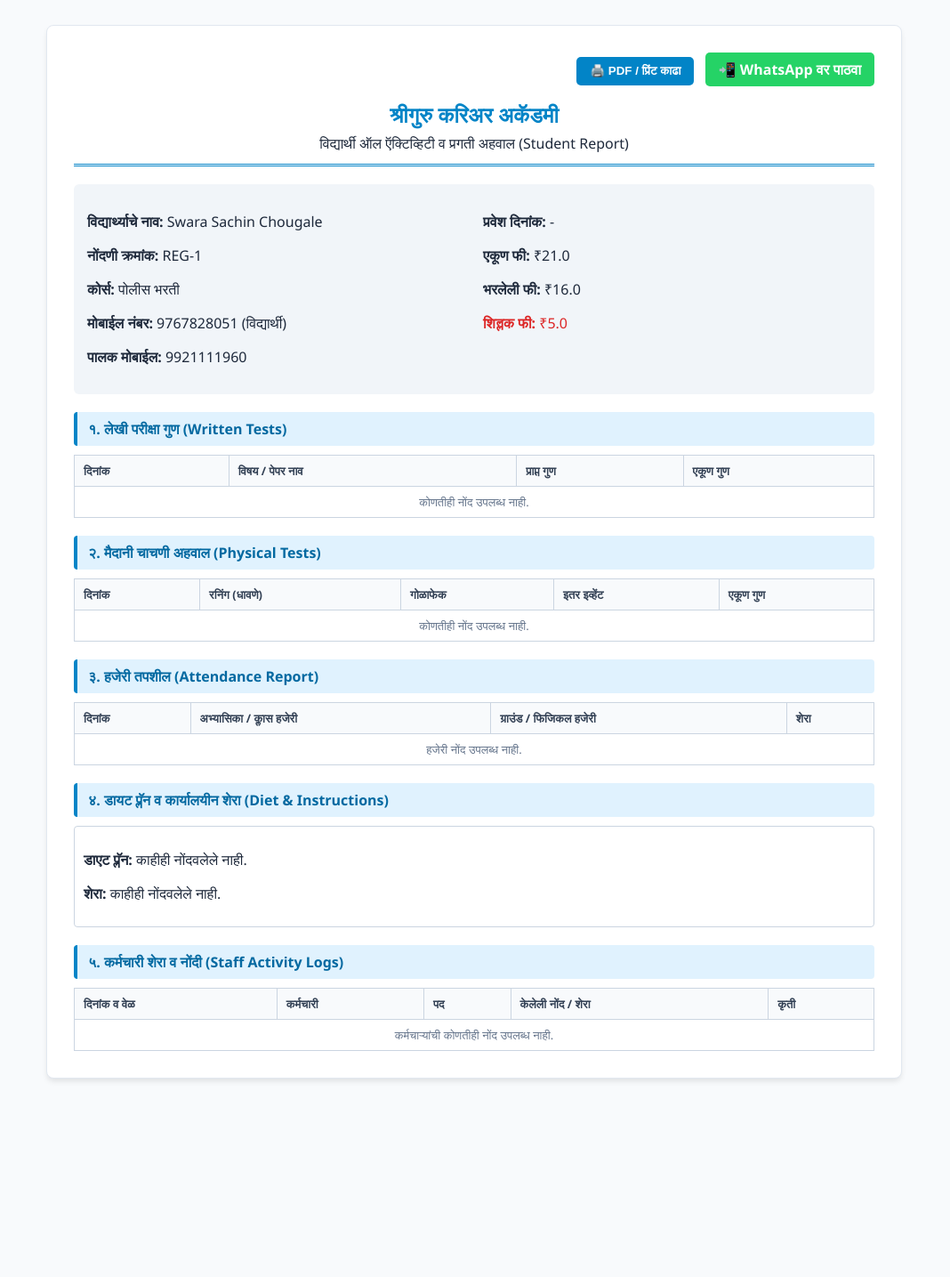
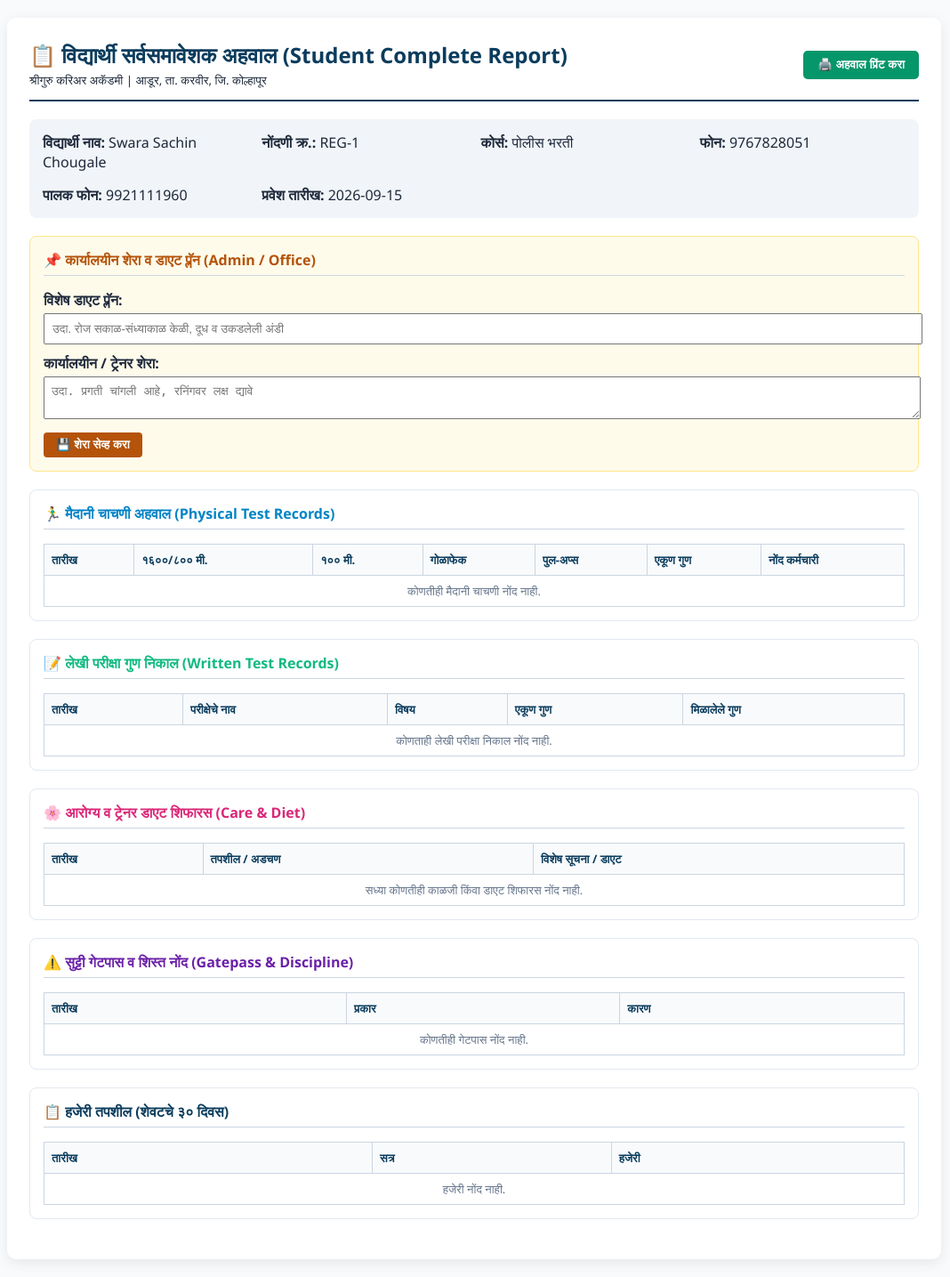
Before and after one commit to shreeguruacademy2015-star/shreeguru-system, a Flask app: page /student_report/1 in a window 1280 px wide. Shown: the whole page at 89% size, without its empty margins (107-1175 px from the left). Before the commit the page ends 1215 px from the top, so only its background shows below. Run offline with Flask 3, Linux system fonts and the light colour scheme; a user stored in the database is signed in; data comes from the database, SQL or seed files in the repository; data that the repository does not hold is empty.

Commit message:
Update student_report.html

```diff
--- a/templates/student_report.html
+++ b/templates/student_report.html
@@ -3,150 +3,160 @@
 <head>
     <meta charset="UTF-8">
     <meta name="viewport" content="width=device-width, initial-scale=1.0">
-    <title>स्टुडन्ट रिपोर्ट - {{ student.name }}</title>
+    <title>विद्यार्थी सर्वसमावेशक अहवाल - {{ student['name'] }}</title>
     <style>
-        body { font-family: 'Segoe UI', Tahoma, sans-serif; background: #f8fafc; padding: 20px; color: #1e293b; }
-        .report-box { max-width: 900px; margin: auto; background: white; padding: 30px; border-radius: 8px; box-shadow: 0 4px 6px -1px rgba(0,0,0,0.1); border: 1px solid #e2e8f0; }
-        .header { text-align: center; border-bottom: 3px double #0284c7; padding-bottom: 12px; margin-bottom: 20px; }
-        .header h2 { margin: 0; color: #0284c7; font-size: 24px; }
-        .grid-2 { display: grid; grid-template-columns: 1fr 1fr; gap: 20px; margin-bottom: 20px; background: #f1f5f9; padding: 15px; border-radius: 6px; }
-        .section-title { background: #e0f2fe; color: #0369a1; padding: 8px 12px; border-radius: 4px; font-weight: bold; margin-top: 20px; border-left: 4px solid #0284c7; }
-        table { width: 100%; border-collapse: collapse; margin-top: 10px; font-size: 13px; }
-        th, td { border: 1px solid #cbd5e1; padding: 8px 10px; text-align: left; }
-        th { background: #f8fafc; color: #334155; }
-        .btn { padding: 8px 15px; border: none; border-radius: 5px; cursor: pointer; text-decoration: none; font-weight: bold; display: inline-block; }
-        .btn-print { background: #0284c7; color: white; margin-right: 8px; }
-        .btn-wa { background: #25D366; color: white; }
-        .btn-save { background: #16a34a; color: white; margin-top: 8px; }
-        @media print {
-            .no-print { display: none; }
-            body { background: white; padding: 0; }
-            .report-box { box-shadow: none; border: none; max-width: 100%; padding: 0; }
-        }
+        body { font-family: 'Segoe UI', Arial, sans-serif; background: #f8fafc; color: #1e293b; margin: 0; padding: 20px; }
+        .container { max-width: 1000px; margin: auto; background: white; border-radius: 10px; padding: 25px; box-shadow: 0 4px 15px rgba(0,0,0,0.08); }
+        .header { border-bottom: 2px solid #0b3c5d; padding-bottom: 12px; margin-bottom: 20px; display: flex; justify-content: space-between; align-items: center; }
+        .info-grid { display: grid; grid-template-columns: repeat(auto-fit, minmax(200px, 1fr)); gap: 15px; background: #f1f5f9; padding: 15px; border-radius: 8px; margin-bottom: 20px; }
+        .card { background: white; border: 1px solid #e2e8f0; border-radius: 8px; padding: 15px; margin-bottom: 20px; }
+        h3 { color: #0b3c5d; margin-top: 0; border-bottom: 1.5px solid #cbd5e1; padding-bottom: 6px; font-size: 16px; }
+        table { width: 100%; border-collapse: collapse; margin-top: 8px; font-size: 13px; }
+        th, td { border: 1px solid #cbd5e1; padding: 8px; text-align: left; }
+        th { background: #f8fafc; color: #0b3c5d; }
+        .btn-print { background: #059669; color: white; border: none; padding: 8px 16px; border-radius: 5px; font-weight: bold; cursor: pointer; }
     </style>
 </head>
 <body>
-
-<div class="report-box">
-    <!-- ॲक्शन बटने -->
-    <div class="no-print" style="text-align: right; margin-bottom: 15px;">
-        <button onclick="window.print()" class="btn btn-print">🖨️ PDF / प्रिंट काढा</button>
-        <a href="https://web.whatsapp.com/send?phone=91{{ student.parent_phone or student.phone }}&text=नमस्कार,%20विद्यार्थी%20{{ student.name }}%20याचा%20प्रगती%20अहवाल%20(श्रीगुरु%20करिअर%20अकॅडमी)." target="_blank" class="btn btn-wa">📲 WhatsApp वर पाठवा</a>
+<div class="container">
+    <div class="header">
+        <div>
+            <h2 style="margin:0; color:#0b3c5d;">📋 विद्यार्थी सर्वसमावेशक अहवाल (Student Complete Report)</h2>
+            <small>श्रीगुरु करिअर अकॅडमी | आडूर, ता. करवीर, जि. कोल्हापूर</small>
+        </div>
+        <button onclick="window.print()" class="btn-print">🖨️ अहवाल प्रिंट करा</button>
     </div>
 
-    <!-- हेडर -->
-    <div class="header">
-        <h2>श्रीगुरु करिअर अकॅडमी</h2>
-        <p style="margin: 5px 0 0 0; font-weight: 500;">विद्यार्थी ऑल ऍक्टिव्हिटी व प्रगती अहवाल (Student Report)</p>
+    <!-- १. मूळ माहिती -->
+    <div class="info-grid">
+        <div><b>विद्यार्थी नाव:</b> {{ student['name'] }}</div>
+        <div><b>नोंदणी क्र.:</b> REG-{{ student['id'] }}</div>
+        <div><b>कोर्स:</b> {{ student['course'] }}</div>
+        <div><b>फोन:</b> {{ student['phone'] }}</div>
+        <div><b>पालक फोन:</b> {{ student['parent_phone'] }}</div>
+        <div><b>प्रवेश तारीख:</b> {{ student['admission_date'] }}</div>
     </div>
 
-    <!-- मूलभूत माहिती -->
-    <div class="grid-2">
-        <div>
-            <p><strong>विद्यार्थ्याचे नाव:</strong> {{ student.name }}</p>
-            <p><strong>नोंदणी क्रमांक:</strong> REG-{{ student.id }}</p>
-            <p><strong>कोर्स:</strong> {{ student.course or '-' }}</p>
-            <p><strong>मोबाईल नंबर:</strong> {{ student.phone }} (विद्यार्थी)</p>
-            <p><strong>पालक मोबाईल:</strong> {{ student.parent_phone or '-' }}</p>
+    <!-- २. ॲडमिन डाएट व शेरा -->
+    <div class="card" style="background:#fffbeb; border-color:#fde68a;">
+        <h3 style="color:#b45309;">📌 कार्यालयीन शेरा व डाएट प्लॅन (Admin / Office)</h3>
+        <form method="POST">
+            <div style="margin-bottom:10px;">
+                <label><b>विशेष डाएट प्लॅन:</b></label>
+                <input type="text" name="diet_plan" value="{{ student['diet_plan'] or '' }}" style="width:100%; padding:8px; margin-top:4px;" placeholder="उदा. रोज सकाळ-संध्याकाळ केळी, दूध व उकडलेली अंडी">
             </div>
-        <div>
-            <p><strong>प्रवेश दिनांक:</strong> {{ student.created_at or '-' }}</p>
-            <p><strong>एकूण फी:</strong> ₹{{ student.total_fees or 0 }}</p>
-            <p><strong>भरलेली फी:</strong> ₹{{ student.paid_fees or 0 }}</p>
-            <p style="color: #dc2626;"><strong>शिल्लक फी:</strong> ₹{{ (student.total_fees or 0) - (student.paid_fees or 0) }}</p>
+            <div style="margin-bottom:10px;">
+                <label><b>कार्यालयीन / ट्रेनर शेरा:</b></label>
+                <textarea name="admin_remark" rows="2" style="width:100%; padding:8px; margin-top:4px;" placeholder="उदा. प्रगती चांगली आहे, रनिंगवर लक्ष द्यावे">{{ student['admin_remark'] or '' }}</textarea>
             </div>
+            <button type="submit" style="background:#b45309; color:white; border:none; padding:6px 14px; border-radius:4px; font-weight:bold; cursor:pointer;">💾 शेरा सेव्ह करा</button>
+        </form>
     </div>
 
-    <!-- १. लेखी चाचणी -->
-    <div class="section-title">१. लेखी परीक्षा गुण (Written Tests)</div>
+    <!-- ३. मैदानी चाचणी नोंदी (क्लार्क व ट्रेनर) -->
+    <div class="card">
+        <h3 style="color:#0284c7;">🏃‍♂️ मैदानी चाचणी अहवाल (Physical Test Records)</h3>
         <table>
+            <thead>
+                <tr><th>तारीख</th><th>१६००/८०० मी.</th><th>१०० मी.</th><th>गोळाफेक</th><th>पुल-अप्स</th><th>एकूण गुण</th><th>नोंद कर्मचारी</th></tr>
+            </thead>
+            <tbody>
+                {% for p in physical_records %}
                 <tr>
-            <th>दिनांक</th><th>विषय / पेपर नाव</th><th>प्राप्त गुण</th><th>एकूण गुण</th>
-        </tr>
-        {% for w in written_tests %}
-        <tr>
-            <td>{{ w.test_date or '-' }}</td><td>{{ w.subject or '-' }}</td><td>{{ w.marks_obtained }}</td><td>{{ w.total_marks }}</td>
+                    <td>{{ p.test_date }}</td>
+                    <td>{{ p.run_time or '-' }}</td>
+                    <td>{{ p.sprint_time or '-' }}</td>
+                    <td>{{ p.shot_put_dist or '-' }} मी.</td>
+                    <td>{{ p.pullups or 0 }}</td>
+                    <td><b style="color:green;">{{ p.total_obtained }}/50</b></td>
+                    <td>{{ p.logged_by }}</td>
                 </tr>
                 {% else %}
-        <tr><td colspan="4" style="text-align:center; color:#64748b;">कोणतीही नोंद उपलब्ध नाही.</td></tr>
+                <tr><td colspan="7" style="text-align:center; color:#64748b;">कोणतीही मैदानी चाचणी नोंद नाही.</td></tr>
                 {% endfor %}
-    </table>
-
-    <!-- २. फिजिकल टेस्ट -->
-    <div class="section-title">२. मैदानी चाचणी अहवाल (Physical Tests)</div>
-    <table>
-        <tr>
-            <th>दिनांक</th><th>रनिंग (धावणे)</th><th>गोळाफेक</th><th>इतर इव्हेंट</th><th>एकूण गुण</th>
-        </tr>
-        {% for p in physical_tests %}
-        <tr>
-            <td>{{ p.test_date or '-' }}</td><td>{{ p.running_marks or '-' }}</td><td>{{ p.shotput_marks or '-' }}</td><td>{{ p.other_marks or '-' }}</td><td><strong>{{ p.total_physical_marks or '-' }}</strong></td>
-        </tr>
-        {% else %}
-        <tr><td colspan="5" style="text-align:center; color:#64748b;">कोणतीही नोंद उपलब्ध नाही.</td></tr>
-        {% endfor %}
-    </table>
-
-    <!-- ३. हजेरी -->
-    <div class="section-title">३. हजेरी तपशील (Attendance Report)</div>
-    <table>
-        <tr>
-            <th>दिनांक</th><th>अभ्यासिका / क्लास हजेरी</th><th>ग्राउंड / फिजिकल हजेरी</th><th>शेरा</th>
-        </tr>
-        {% for a in attendance %}
-        <tr>
-            <td>{{ a.date or '-' }}</td>
-            <td>{{ a.class_status or '-' }}</td>
-            <td>{{ a.ground_status or '-' }}</td>
-            <td>{{ a.remark or '-' }}</td>
-        </tr>
-        {% else %}
-        <tr><td colspan="4" style="text-align:center; color:#64748b;">हजेरी नोंद उपलब्ध नाही.</td></tr>
-        {% endfor %}
-    </table>
-
-    <!-- ४. डाएट व ॲडमिन शेरा (फक्त ॲडमिनला संपादन अधिकार) -->
-    <div class="section-title">४. डायट प्लॅन व कार्यालयीन शेरा (Diet & Instructions)</div>
-    <div style="margin-top: 10px; background: #fff; padding: 10px; border: 1px solid #cbd5e1; border-radius: 4px;">
-        {% if is_admin %}
-        <form method="POST">
-            <label><strong>सांगितलेला डाएट प्लॅन:</strong></label><br>
-            <textarea name="diet_plan" rows="2" style="width: 98%; padding: 6px; margin: 5px 0 10px 0;">{{ student.diet_plan or '' }}</textarea><br>
-
-            <label><strong>ॲडमिन विशेष शेरा:</strong></label><br>
-            <textarea name="admin_remark" rows="2" style="width: 98%; padding: 6px; margin: 5px 0 10px 0;">{{ student.admin_remark or '' }}</textarea><br>
-
-            <button type="submit" class="btn btn-save no-print">बदल सेव्ह करा</button>
-        </form>
-        {% else %}
-            <p><strong>डाएट प्लॅन:</strong> {{ student.diet_plan or 'काहीही नोंदवलेले नाही.' }}</p>
-            <p><strong>शेरा:</strong> {{ student.admin_remark or 'काहीही नोंदवलेले नाही.' }}</p>
-        {% endif %}
-    </div>
-
-    <!-- ५. स्टाफ ॲक्टिव्हिटी नोंदी -->
-    <div class="section-title">५. कर्मचारी शेरा व नोंदी (Staff Activity Logs)</div>
-    <table>
-        <tr>
-            <th>दिनांक व वेळ</th><th>कर्मचारी</th><th>पद</th><th>केलेली नोंद / शेरा</th><th>कृती</th>
-        </tr>
-        {% for log in logs %}
-        <tr>
-            <td>{{ log.created_at or '-' }}</td><td>{{ log.staff_name or '-' }}</td><td>{{ log.role or '-' }}</td><td>{{ log.log_text or '-' }}</td>
-     <td>
-  {% if session.get('role') == 'admin' or session.get('user_role')|lower == 'admin' or session.get('username') == 'admin' %}
-    <a href="/edit_staff_activity/{{ log.id }}" style="background:#0284c7; color:white; padding:4px 8px; border-radius:4px; text-decoration:none; font-size:12px; margin-right:4px;">✏️ दुरुस्त</a>
-    <a href="/delete_staff_activity/{{ log.id }}" onclick="return confirm('नोंद कायमची हटवायची का?');" style="background:#dc2626; color:white; padding:4px 8px; border-radius:4px; text-decoration:none; font-size:12px;">🗑️ हटवा</a>
-  {% else %}
-    <span style="color:#94a3b8;">-</span>
-  {% endif %}
-</td>
-        </tr>
-        {% else %}
-        <tr><td colspan="5" style="text-align:center; color:#64748b;">कर्मचाऱ्यांची कोणतीही नोंद उपलब्ध नाही.</td></tr>
-        {% endfor %}
+            </tbody>
         </table>
     </div>
 
+    <!-- ४. लेखी परीक्षा निकाल -->
+    <div class="card">
+        <h3 style="color:#10b981;">📝 लेखी परीक्षा गुण निकाल (Written Test Records)</h3>
+        <table>
+            <thead>
+                <tr><th>तारीख</th><th>परीक्षेचे नाव</th><th>विषय</th><th>एकूण गुण</th><th>मिळालेले गुण</th></tr>
+            </thead>
+            <tbody>
+                {% for w in written_records %}
+                <tr>
+                    <td>{{ w.test_date }}</td>
+                    <td><b>{{ w.test_name }}</b></td>
+                    <td>{{ w.subject or '-' }}</td>
+                    <td>{{ w.total_marks }}</td>
+                    <td><b style="color:green;">{{ w.obtained_marks }}</b></td>
+                </tr>
+                {% else %}
+                <tr><td colspan="5" style="text-align:center; color:#64748b;">कोणताही लेखी परीक्षा निकाल नोंद नाही.</td></tr>
+                {% endfor %}
+            </tbody>
+        </table>
+    </div>
+
+    <!-- ५. ट्रेनर व मॅनेजर आरोग्य / डाएट शिफारस -->
+    <div class="card">
+        <h3 style="color:#db2777;">🌸 आरोग्य व ट्रेनर डाएट शिफारस (Care & Diet)</h3>
+        <table>
+            <thead><tr><th>तारीख</th><th>तपशील / अडचण</th><th>विशेष सूचना / डाएट</th></tr></thead>
+            <tbody>
+                {% for c in care_logs %}
+                <tr>
+                    <td>{{ c.care_date }}</td>
+                    <td><b>{{ c.issue_details }}</b></td>
+                    <td>{{ c.special_diet_note or '-' }}</td>
+                </tr>
+                {% else %}
+                <tr><td colspan="3" style="text-align:center; color:#64748b;">सध्या कोणतीही काळजी किंवा डाएट शिफारस नोंद नाही.</td></tr>
+                {% endfor %}
+            </tbody>
+        </table>
+    </div>
+
+    <!-- ६. सुट्टी गेटपास व शिस्त नोंदी -->
+    <div class="card">
+        <h3 style="color:#6b21a8;">⚠️ सुट्टी गेटपास व शिस्त नोंद (Gatepass & Discipline)</h3>
+        <table>
+            <thead><tr><th>तारीख</th><th>प्रकार</th><th>कारण</th></tr></thead>
+            <tbody>
+                {% for d in discipline_logs %}
+                <tr>
+                    <td>{{ d.record_date }}</td>
+                    <td><b>{{ d.record_type }}</b></td>
+                    <td>{{ d.reason }}</td>
+                </tr>
+                {% else %}
+                <tr><td colspan="3" style="text-align:center; color:#64748b;">कोणतीही गेटपास नोंद नाही.</td></tr>
+                {% endfor %}
+            </tbody>
+        </table>
+    </div>
+
+    <!-- ७. हजेरी तपशील -->
+    <div class="card">
+        <h3>📋 हजेरी तपशील (शेवटचे ३० दिवस)</h3>
+        <table>
+            <thead><tr><th>तारीख</th><th>सत्र</th><th>हजेरी</th></tr></thead>
+            <tbody>
+                {% for a in attendance %}
+                <tr>
+                    <td>{{ a.date }}</td>
+                    <td>{{ a.marked_by }}</td>
+                    <td><b style="color:{% if a.status=='हजर' %}green{% else %}red{% endif %};">{{ a.status }}</b></td>
+                </tr>
+                {% else %}
+                <tr><td colspan="3" style="text-align:center; color:#64748b;">हजेरी नोंद नाही.</td></tr>
+                {% endfor %}
+            </tbody>
+        </table>
+    </div>
+</div>
 </body>
 </html>
```
Lines whose indentation alone changed are shown as unchanged.
